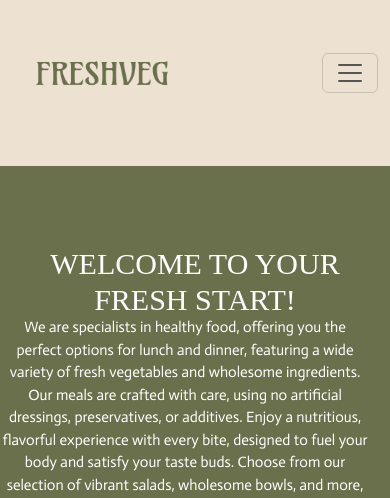
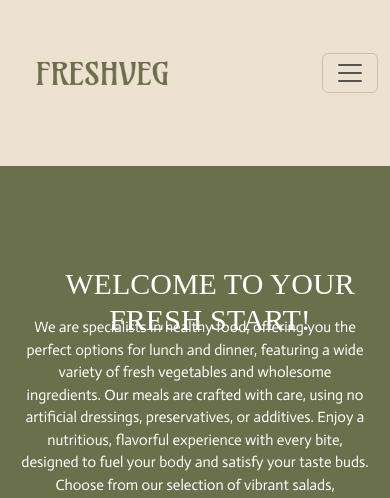
Before and after one commit to Florenciarroqui/FRESHVEG, a plain HTML site: page index.html in a window 390 px wide. Shown: the top 498 px of the page. Drawn offline with nearby package versions, Linux system fonts and the light colour scheme; a web font is replaced by a local one.

Commit message:
modificaciones en el margin de home

```diff
--- a/styles/styles.css
+++ b/styles/styles.css
@@ -73,7 +73,8 @@ h1{
     font-size: 50px;
     font-family: "Amarante", serif;
     text-align: start;
-    margin-top: 80px;
+    margin-top: 100px;
+    margin-left: 30px;
 
    }
 
@@ -81,7 +82,8 @@ h1{
     margin: 0;
     font-family: "Actor", serif;
     color:#ffffff;
-    margin-right: 20px;
+    margin: 0 20px;
+
     font-size: 20px;
 }
 
@@ -438,7 +440,7 @@ footer a:visited{
         text-decoration: underline;
     }
 @media(max-width:768px){
-    .card-menu img{width 80%}
+    .card-menu img{width: 80%}
     .card-menu{width: 200px;}
     .copyright{font-size: 15px;
     text-align: center;}
```
Also changed, not shown: 1 other file.
